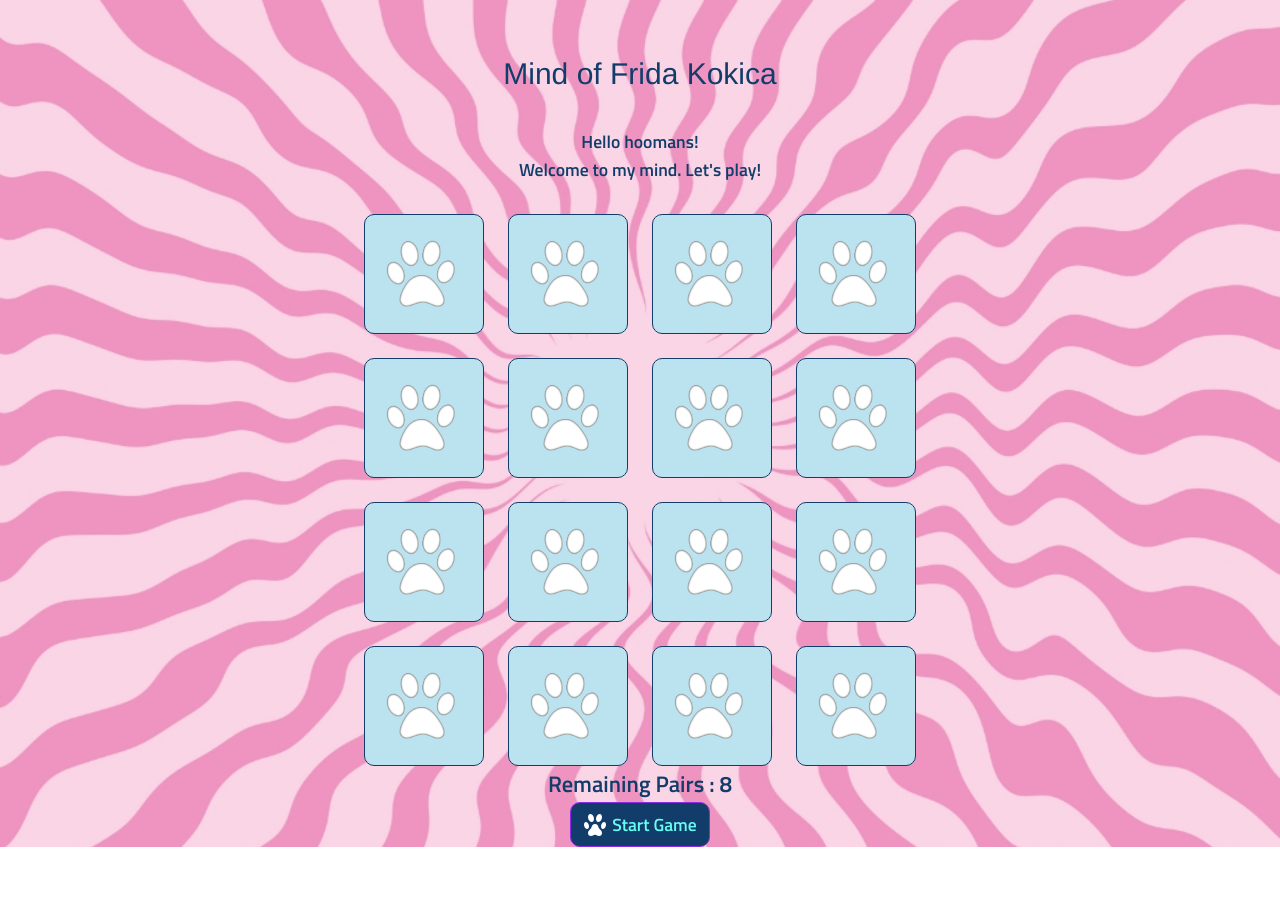
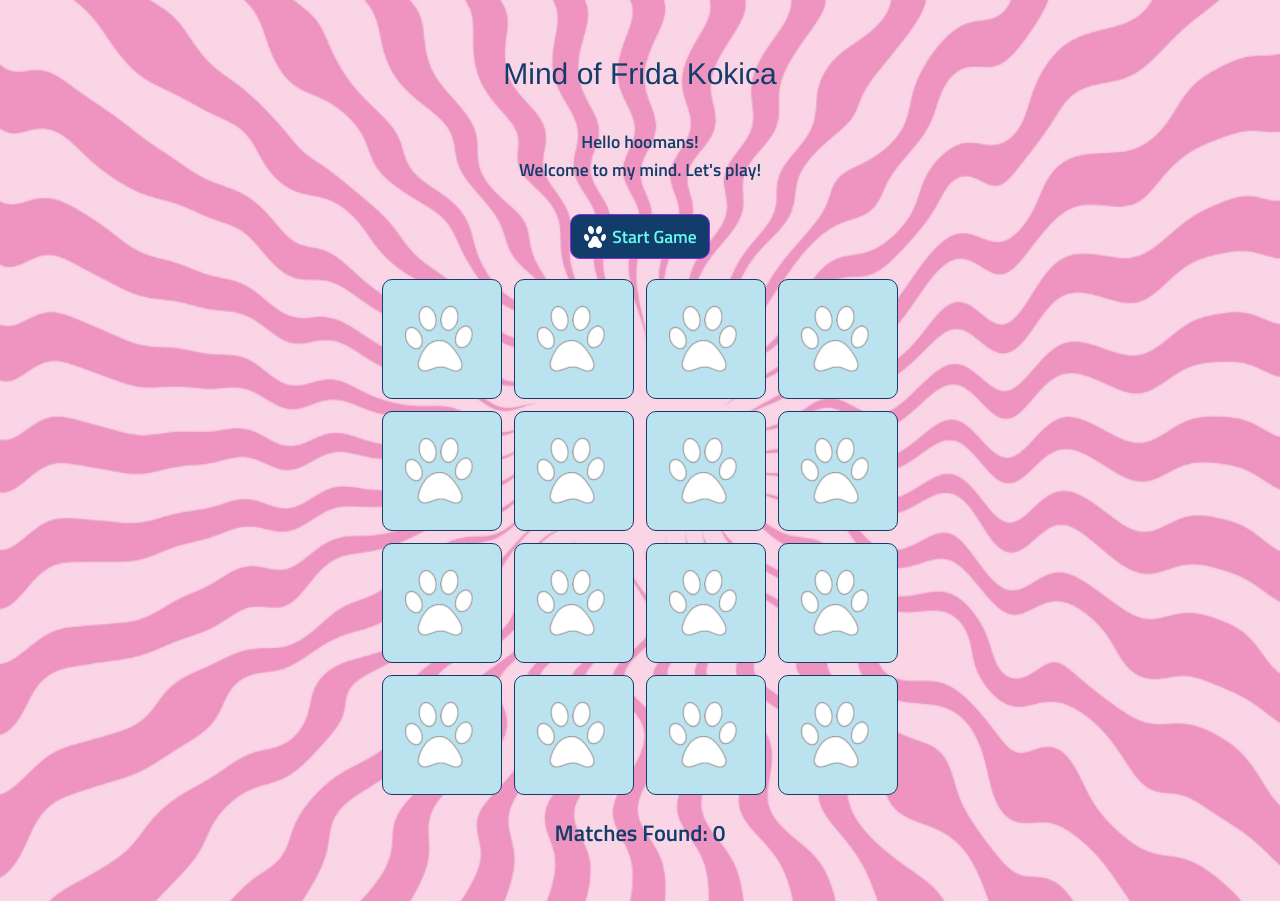
Before and after one commit to manjana61/mind-of-frida-kokica, a Vue app: page / in a window 1280 px wide. Before the commit the page ends 847 px from the top, so only its background shows below. Built offline with nearby package versions, Linux system fonts and the light colour scheme.

Commit message:
Reordering - Changing some styles and positions.

```diff
--- a/src/App.vue
+++ b/src/App.vue
@@ -6,6 +6,14 @@
       <p>Hello hoomans!</p>
       <p>Welcome to my mind. Let's play!</p>
     </section>
+    <button v-if="newPlayer" @click="startGame" class="button paw-button">
+      <img src="/images/paw-icon.png" alt="Paw Icon"/>
+       Start Game
+    </button>
+    <button v-else @click="restartGame" class="button">
+      <img src="/images/restart1.png" alt="Restart Icon"/>
+       Restart Game
+    </button>
     <TransitionGroup tag="div" class="game-board" name="shuffle-cards"> <!-- Iskopao na guglu za shuffle karata (TransitionGroup). -->
       <CardComponent
         v-for="card in cardList"
@@ -18,14 +26,7 @@
       />
     </TransitionGroup>
     <h2 class="status">{{ status }}</h2>
-    <button v-if="newPlayer" @click="startGame" class="button paw-button">
-      <img src="/images/paw-icon.png" alt="Paw Icon"/>
-       Start Game
-    </button>
-    <button v-else @click="restartGame" class="button">
-      <img src="/images/restart1.png" alt="Restart Icon"/>
-       Restart Game
-    </button>
+
   </header>
 </template>
 
@@ -54,17 +55,17 @@ export default {
     }
 
     let status = computed(() => {
-      if (remainingPairs.value === 0) {
+      if (matchesFound.value === 8) {
         return 'YOU WIN !'
       } else {
-        return `Remaining Pairs : ${remainingPairs.value}`
+        return `Matches Found: ${matchesFound.value}`
       }
     })
 
-    let remainingPairs = computed (() => {
-      let remainingCards = cardList.value.filter(card => card.matched === false).length
+    let matchesFound = computed (() => {
+      let matchedCards = cardList.value.filter(card => card.matched === true).length
 
-      return remainingCards / 2
+      return matchedCards / 2
     })
 
     let restartGame = () => {
@@ -131,8 +132,8 @@ export default {
       }
     }
 
-    watch(remainingPairs, currentValue => {
-      if (currentValue === 0) {
+    watch(matchesFound, currentValue => {
+      if (currentValue === 8) {
         launchConfetti()
       }
     })
@@ -187,11 +188,12 @@ body {
 .game-board {
   display: grid;
   grid-template-columns: repeat(4, 120px);
-  grid-column-gap: 24px;
+  grid-column-gap: 12px;
   grid-template-rows: repeat(4, 120px);
-  grid-row-gap: 24px;
+  grid-row-gap: 12px;
   justify-content: center;
   text-align: center;
+  margin: 20px 0;
 }
 
 .description {
--- a/src/assets/main.css
+++ b/src/assets/main.css
@@ -2,7 +2,7 @@
 
 #app {
   margin: 0 auto;
-  padding-top: 50px;
+  padding: 50px 0;
   text-align: center;
   font-weight: normal;
   font-family: 'Franklin Gothic Medium', 'Arial Narrow', Arial, sans-serif; /* Moram da odradim bolji font velicinu */
```
